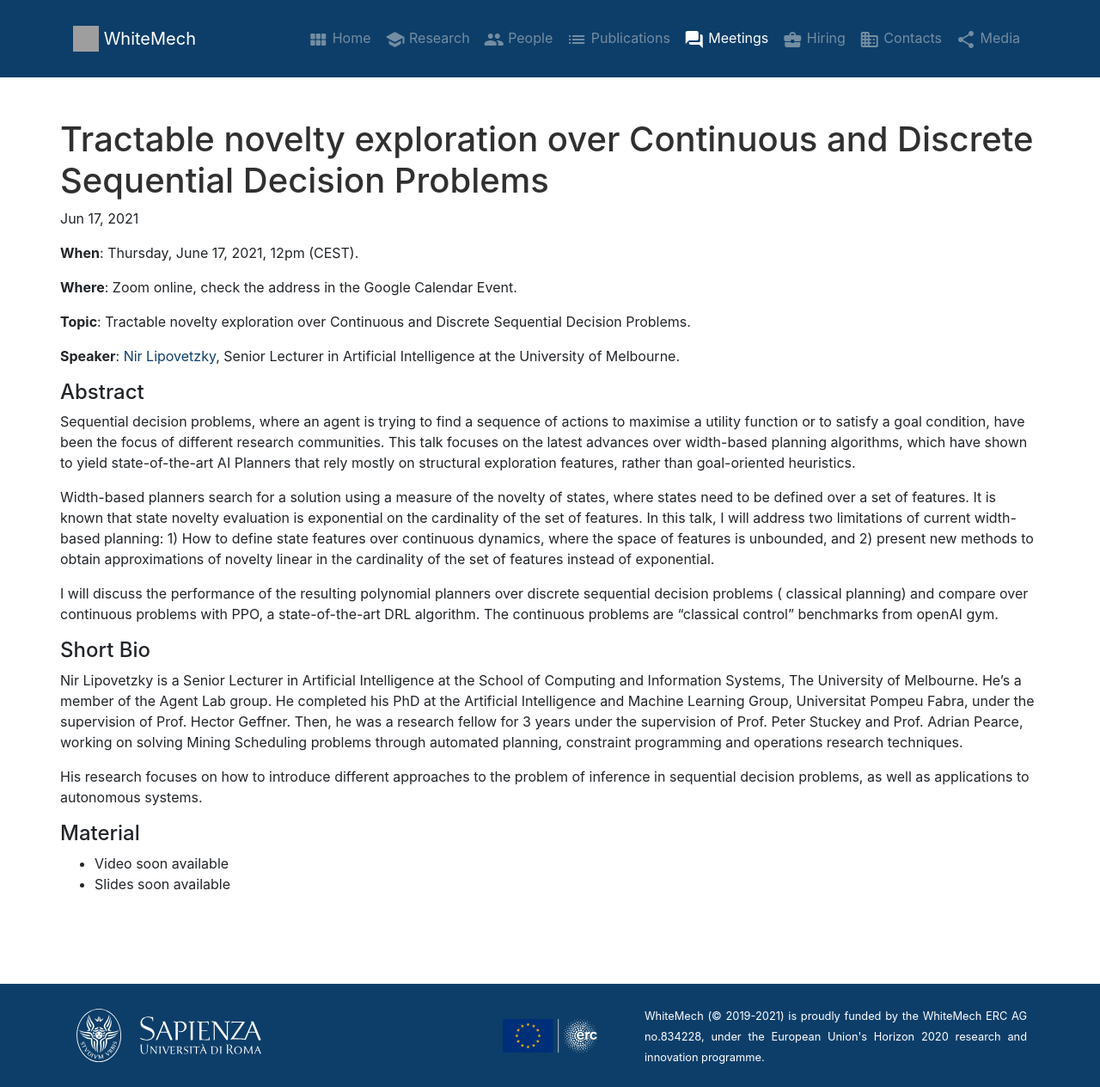
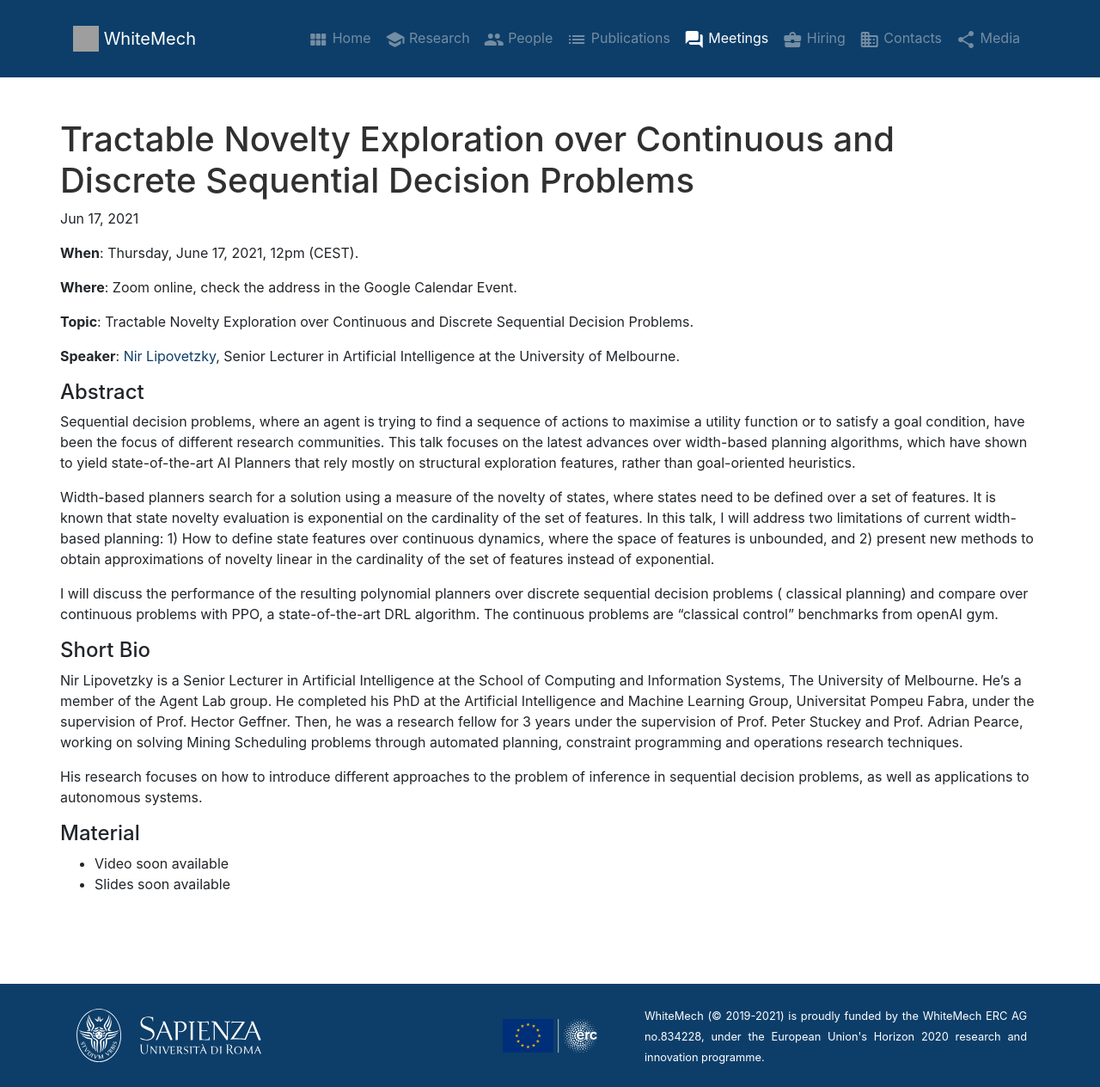
Before and after one commit to whitemech/whitemech.github.io, a Jekyll site: the page built from meetings/_posts/2021-06-17-tractable-novely-exploration-planning.md, in a window 1280 px wide and 1264 px high. Shown: the whole window at 86% size. Built offline with Jekyll 4.4.1, drawn with Linux system fonts in a browser that asks for light colours.

Commit message:
hotfixes

```diff
--- a/meetings/_posts/2021-06-17-tractable-novely-exploration-planning.md
+++ b/meetings/_posts/2021-06-17-tractable-novely-exploration-planning.md
@@ -1,13 +1,13 @@
 ---
 layout: post
-title: "Tractable novelty exploration over Continuous and Discrete Sequential Decision Problems"
+title: "Tractable Novelty Exploration over Continuous and Discrete Sequential Decision Problems"
 ---
 
 **When**:  Thursday, June 17, 2021, 12pm (CEST).
 
 **Where**: Zoom online, check the address in the Google Calendar Event.
 
-**Topic**: Tractable novelty exploration over Continuous and Discrete Sequential Decision Problems.
+**Topic**: Tractable Novelty Exploration over Continuous and Discrete Sequential Decision Problems.
 
 **Speaker**: [Nir Lipovetzky](https://nirlipo.github.io/), Senior Lecturer in Artificial Intelligence at the University
 of Melbourne.
--- a/publications.bib
+++ b/publications.bib
@@ -33,7 +33,7 @@
 	month = jun,
 	articleno = {8},
 	numpages = {38},
-	keywords = {game theory, multi-agent systems, expressiveness, Logic, concurrent games, Nash equilibrium}
+	keywords = {game theory, multi-agent systems, expressiveness, Logic, concurrent games, Nash equilibrium},
 	url_paper = {https://whitemech.github.io/papers/2021/tocl2021ghpw.pdf},
 }
 @inproceedings{prl2021uarcnd,
```
